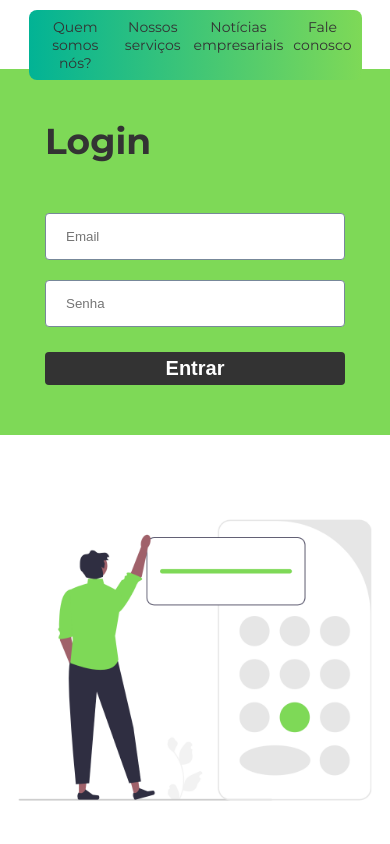
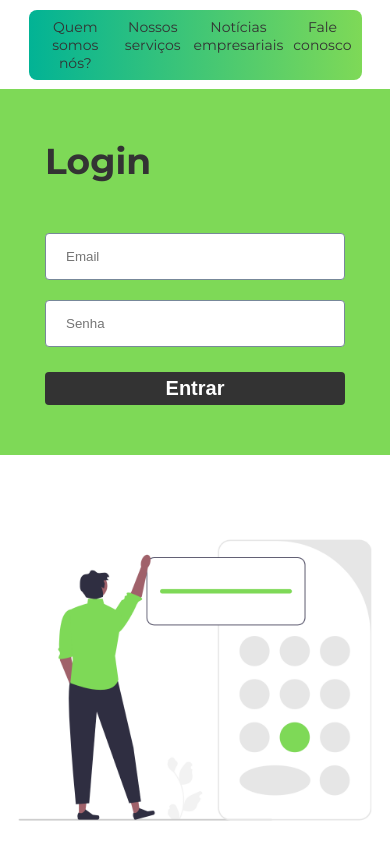
Before and after one commit to MariaJuliaAS/mettaContabilidade, a React (Vite) app: page /addNewsAuth in a window 390 px wide. Shown: the top 844 px of the page. Built offline with nearby package versions, Linux system fonts and the light colour scheme; no server answers.

Commit message:
Responsividade da página de login

```diff
--- a/src/styles/addNewsAuth.module.css
+++ b/src/styles/addNewsAuth.module.css
@@ -87,7 +87,7 @@
 
 @media (max-width: 500px){
     .addNewsAuthContent{
-        margin-top: 60px;
+        margin-top: 100px;
     }
     .loginArea{
         width: 400px;
```
